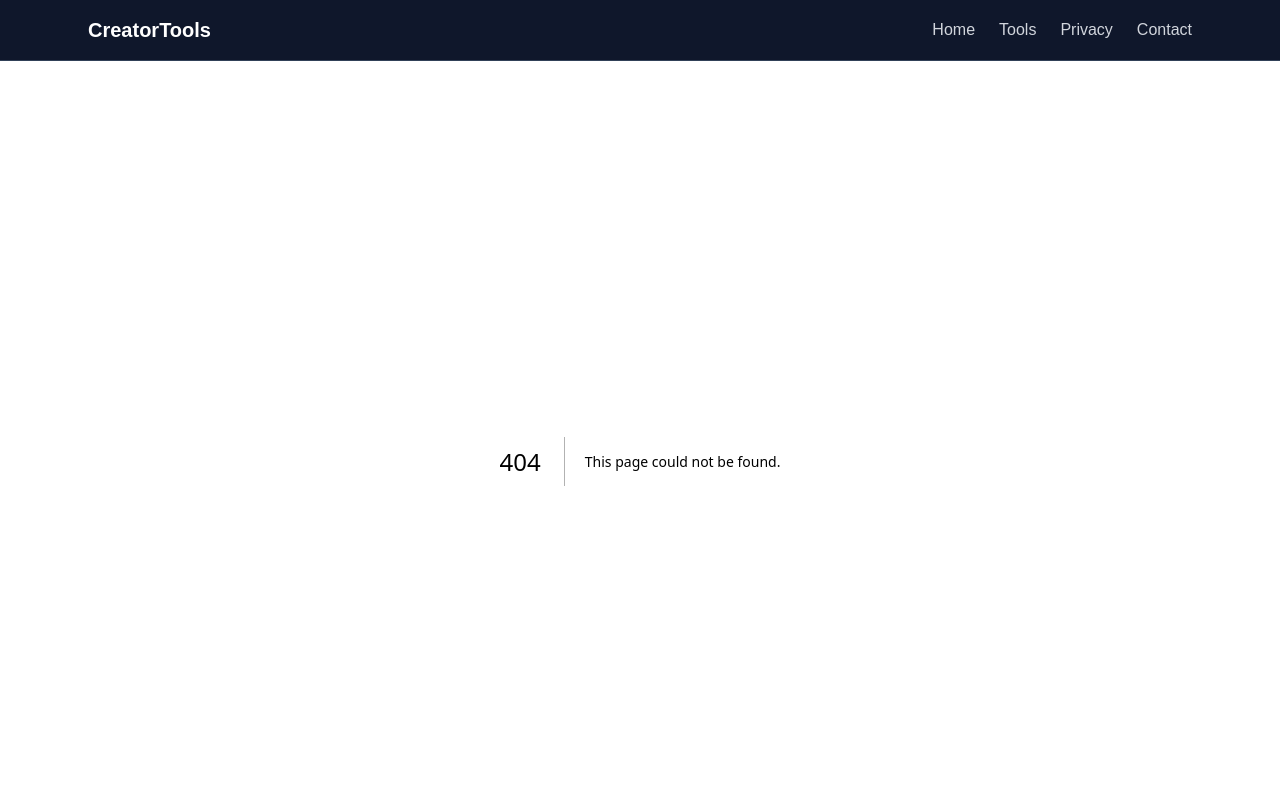
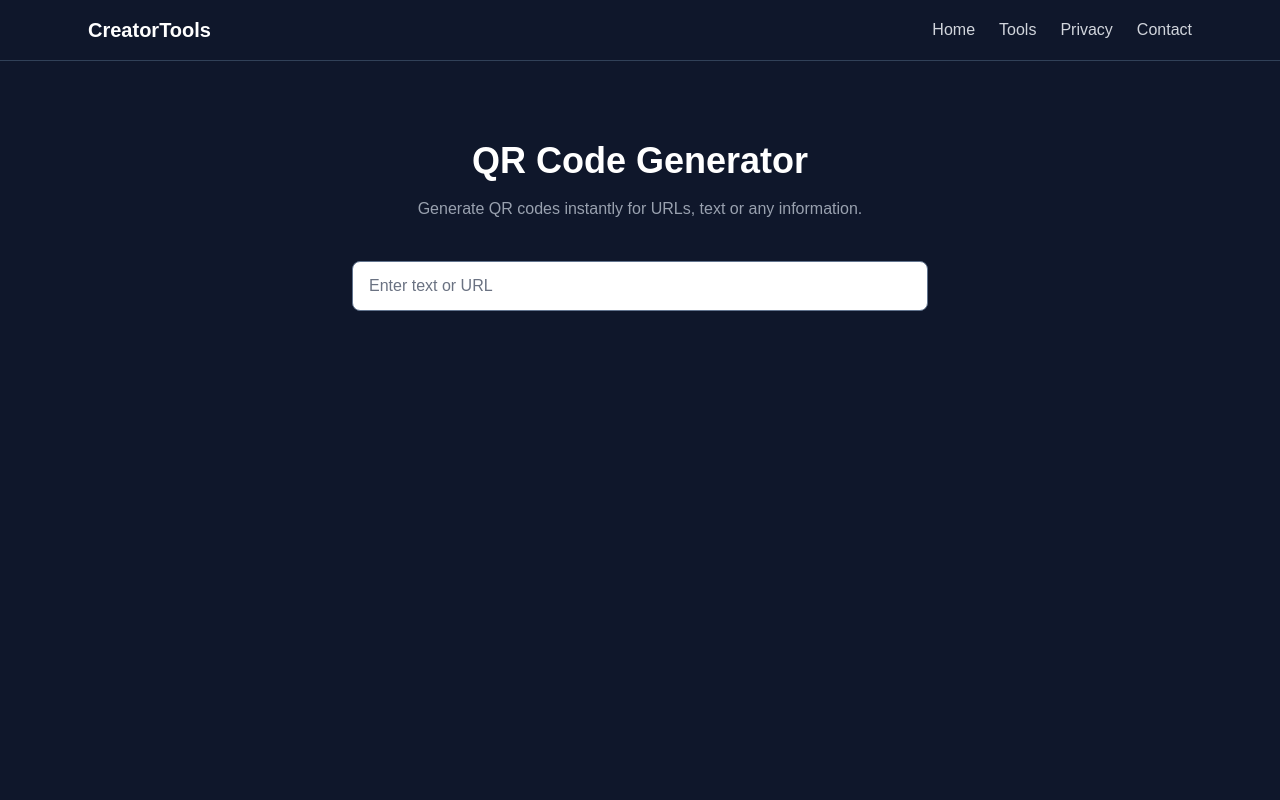
Before and after one commit to zeninfosolution7/creator-tools, a Next.js app: page /tools/qr-code-generator in a window 1280 px wide. Before the commit this address had no page. Shown: the top 800 px of the page. Built offline with nearby package versions, Linux system fonts and the light colour scheme.

Commit message:
fixed QR tool UI

```diff
--- a/app/privacy-policy/page.tsx
+++ b/app/privacy-policy/page.tsx
@@ -1,6 +1,6 @@
 export default function PrivacyPolicy() {
   return (
-    <main className="max-w-4xl mx-auto px-6 py-16 text-gray-300">
+    <main className="min-h-screen bg-slate-900 text-white px-6 py-20">
       <h1 className="text-3xl font-bold mb-6 text-white">
         Privacy Policy
       </h1>
--- a/app/tools/page.tsx
+++ b/app/tools/page.tsx
@@ -37,14 +37,14 @@ export default function ToolsPage() {
             </p>
           </div>
 
-          <div className="bg-slate-800 p-6 rounded-xl">
-            <h3 className="text-xl font-semibold mb-2">
-              QR Code Generator
-            </h3>
-            <p className="text-gray-400 text-sm">
-              Create QR codes for links or text.
-            </p>
-          </div>
+          <a href="/tools/qr-code-generator" className="bg-slate-800 p-6 rounded-xl hover:scale-105 transition">
+			  <h3 className="text-xl font-semibold mb-2">
+				QR Code Generator
+			  </h3>
+			  <p className="text-gray-400 text-sm">
+				Generate QR codes instantly for links or text.
+			  </p>
+		</a>
 
           <div className="bg-slate-800 p-6 rounded-xl">
             <h3 className="text-xl font-semibold mb-2">
--- /dev/null
+++ b/app/tools/qr-code-generator/page.tsx
@@ -0,0 +1,84 @@
+"use client";
+
+import { useState } from "react";
+import { QRCodeCanvas } from "qrcode.react";
+
+export default function QRCodeGenerator() {
+  const [text, setText] = useState("");
+
+  const downloadQR = () => {
+    const canvas = document.querySelector("canvas") as HTMLCanvasElement;
+    if (!canvas) return;
+
+    const url = canvas.toDataURL("image/png");
+
+    const link = document.createElement("a");
+    link.href = url;
+    link.download = "qr-code.png";
+    link.click();
+  };
+
+  return (
+    <main className="min-h-screen bg-slate-900 text-white px-6 py-20">
+
+      <div className="max-w-xl mx-auto text-center">
+
+        <h1 className="text-4xl font-bold mb-4">
+          QR Code Generator
+        </h1>
+
+        <p className="text-gray-400 mb-10">
+          Generate QR codes instantly for URLs, text or any information.
+        </p>
+
+        <input
+          type="text"
+          placeholder="Enter text or URL"
+          value={text}
+          onChange={(e) => setText(e.target.value)}
+          className="
+            w-full
+            px-4
+            py-3
+            mb-8
+            rounded-lg
+            border
+            border-slate-500
+            bg-white
+            text-black
+            placeholder-gray-500
+            focus:outline-none
+            focus:ring-2
+            focus:ring-blue-500
+          "
+        />
+
+        {text && (
+          <div className="flex flex-col items-center gap-6">
+
+            <div className="bg-white p-6 rounded-lg shadow-lg">
+              <QRCodeCanvas value={text} size={220} />
+            </div>
+
+            <button
+              onClick={downloadQR}
+              className="
+                bg-blue-600
+                hover:bg-blue-500
+                px-6
+                py-3
+                rounded-lg
+                font-semibold
+              "
+            >
+              Download QR Code
+            </button>
+
+          </div>
+        )}
+
+      </div>
+
+    </main>
+  );
+}
--- a/package.json
+++ b/package.json
@@ -10,6 +10,7 @@
   },
   "dependencies": {
     "next": "16.1.6",
+    "qrcode.react": "^4.2.0",
     "react": "19.2.3",
     "react-dom": "19.2.3"
   },
```
Also changed, not shown: 1 other file (tests, documents, lock files or other folders).
